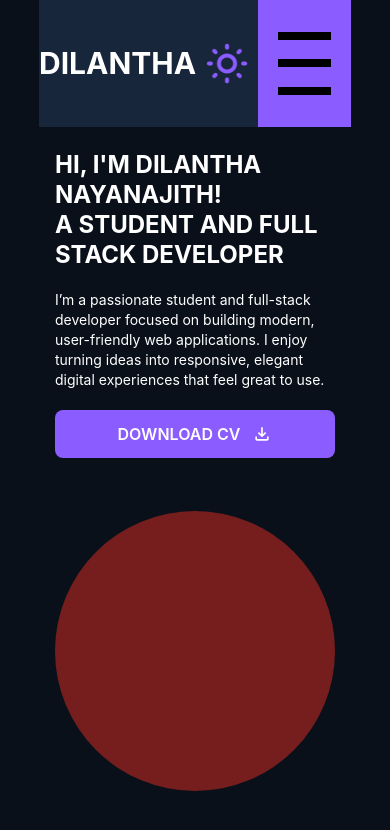
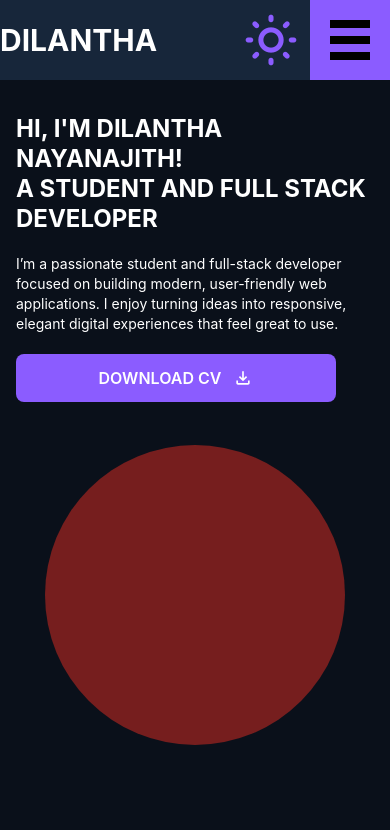
Before and after one commit to DILANTHA9590/my_portfolio, a React (Vite) app: page / in a window 390 px wide. Shown: the top 830 px of the page. Built offline with nearby package versions, Linux system fonts and the light colour scheme.

Commit message:
enhance nav bar css

```diff
--- a/src/home_main/HomeLayout.jsx
+++ b/src/home_main/HomeLayout.jsx
@@ -11,8 +11,8 @@ export default function HomeLayout() {
   return (
     <>
       <div className="h-[100vh]  bg-primary font-inter">
-        <div className="w-[80%] mx-auto">
-          <div className="h-[15vh] bg-secondary flex justify-between items-center text-white">
+        <div className="sm:w-[80%] mx-auto">
+          <div className="sm:h-[15vh] bg-secondary flex justify-between items-center text-white">
             <div>
               <h1 className="font-bold text-main_title">DILANTHA</h1>
             </div>
@@ -33,7 +33,7 @@ export default function HomeLayout() {
                 />
               </div>
 
-              <div className="flex flex-col items-center h-full p-3 px-5 w-27 bg-accent justify-evenly">
+              <div className="flex flex-col items-center w-20 h-20 p-3 px-5 sm:h-full sm:w-27 bg-accent justify-evenly ">
                 <div className="w-full h-2 bg-black"></div>
                 <div className="w-full h-2 bg-black "></div>
                 <div className="w-full h-2 bg-black"></div>
```
